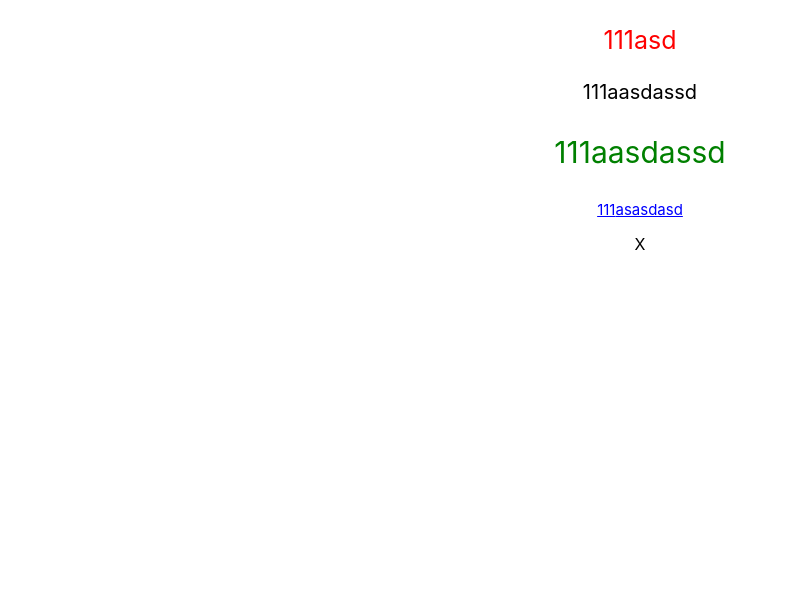
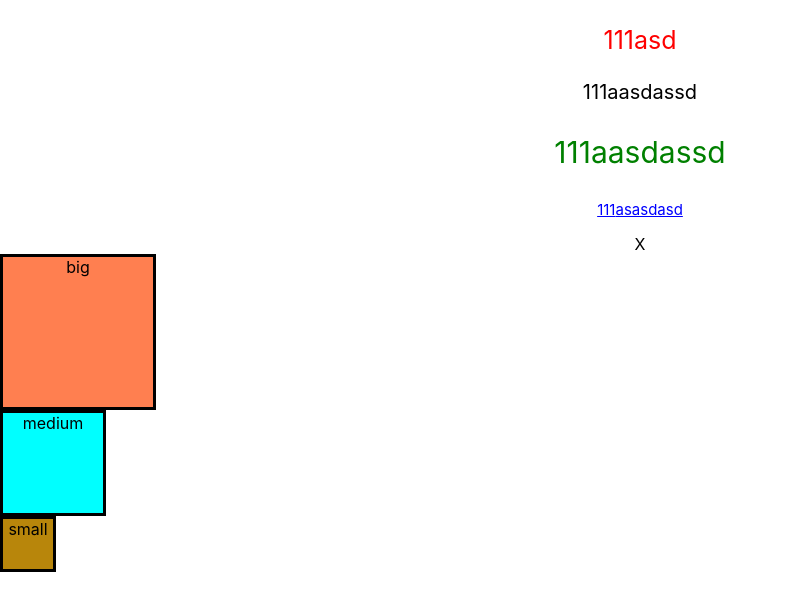
Before and after one commit to Brevid1994/React-tasks, a React (Create React App) app in the folder lern-react/: page / in a window 1280 px wide. Shown: the top 610 px of the page, without its empty margins (0-787 px from the left). Built offline with nearby package versions, Linux system fonts and the light colour scheme.

Commit message:
init: complite Square task

```diff
--- a/lern-react/src/App.js
+++ b/lern-react/src/App.js
@@ -3,17 +3,25 @@ import './App.css';
 
 import TextChanges from './Components/ClassWork2/TextChanges.js';
 import ChengeSymbol from './Components/ClassWork2/ChengeSymbol.js';
+import Square from './Components/Homework2/Square.js'
 
 
 
 function App() {
   return (
     <div className="App">
+
       <TextChanges text='asd' size='25' color='red' />
       <TextChanges text='aasdassd' size='20' color='black' />
       <TextChanges text='aasdassd' size='30' color='green' />
       <TextChanges text='asasdasd' size='15' color='blue' underline ='underline'/>
+
       <ChengeSymbol/>
+
+      <Square cssClass='big' label='big'/>
+      <Square cssClass='medium' label='medium'/>
+      <Square cssClass='small' label='small'/>
+
     </div>
   );
 }
--- a/lern-react/src/Components/Homework2/Square.js
+++ b/lern-react/src/Components/Homework2/Square.js
@@ -1 +1,17 @@
+// Передаем пропсы
+
 import React from 'react'
+
+
+class Square extends React.Component {
+    render(){
+        return(
+            <div className= {this.props.cssClass }>
+                { this.props.label }
+            </div>
+        )
+    }
+
+}
+
+export default Square;
--- a/lern-react/src/index.css
+++ b/lern-react/src/index.css
@@ -11,3 +11,51 @@ code {
   font-family: source-code-pro, Menlo, Monaco, Consolas, 'Courier New',
     monospace;
 }
+
+.button {
+  width: 50px;
+  height: 50px;
+  align-self: center;
+  margin: 2rem;
+
+}
+
+.loader {
+  border: 16px solid #f3f3f3;
+  border-top: 16px solid #3498db;
+  border-radius: 50%;
+  width: 50px;
+  height: 50px;
+  align-self: center;
+  margin: 2rem;
+}
+
+.loader-animated {
+  animation: spin 2s linear infinite;
+}
+
+@keyframes spin {
+  0% { transform: rotate(0deg); }
+  100% { transform: rotate(360deg); }
+}
+
+.big {
+  width: 150px;
+  height: 150px;
+  background: coral;
+  border: 3px solid black;
+}
+
+.medium {
+  width: 100px;
+  height: 100px;
+  background: cyan;
+  border: 3px solid black;
+}
+
+.small {
+  width: 50px;
+  height: 50px;
+  background: darkgoldenrod;
+  border: 3px solid black;
+}
```
